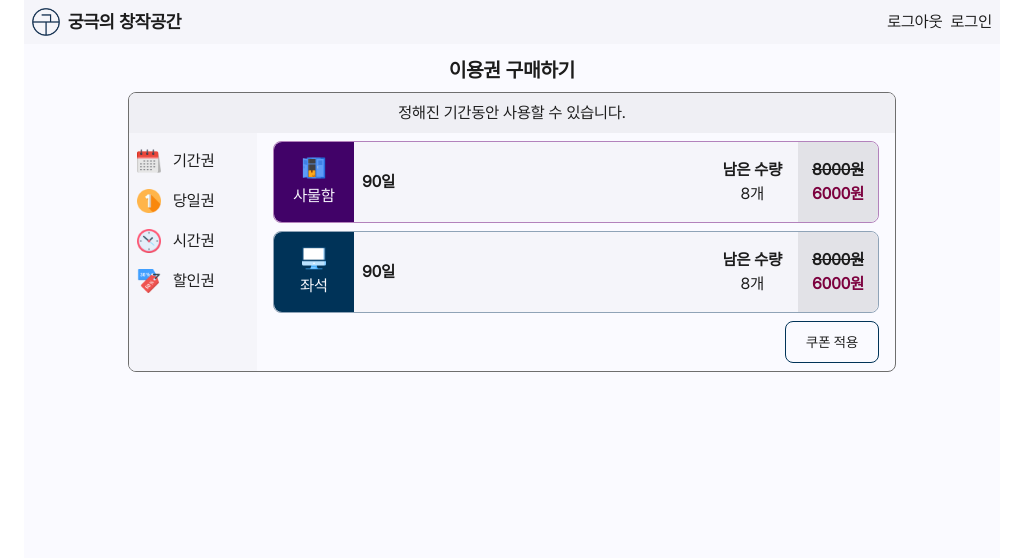
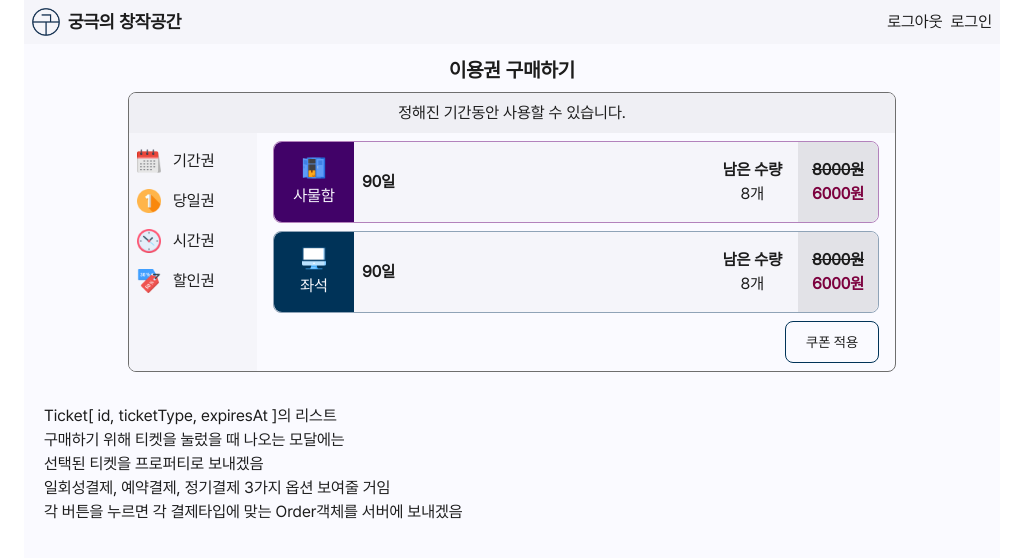
Before and after one commit to archive-xee/hot-desking-app, a Next.js app: page /ticket in a window 1280 px wide. Shown: the top 558 px of the page, without its empty margins (128-1150 px from the left). Built offline with nearby package versions, Linux system fonts and the light colour scheme.

Commit message:
[Add] 티켓 구매를 위해 모달 열였을 때 넘기는 Ticket + 결제버튼 누른 이후의 flow (결제객체 서버에 넘김)의 설명

```diff
--- a/src/app/ticket/page.tsx
+++ b/src/app/ticket/page.tsx
@@ -88,6 +88,13 @@ export default function TicketPage() {
           </Link>
         }
       />
+      <p>
+        <br /> Ticket[ id, ticketType, expiresAt ]의 리스트
+        <br /> 구매하기 위해 티켓을 눌렀을 때 나오는 모달에는
+        <br /> 선택된 티켓을 프로퍼티로 보내겠음
+        <br /> 일회성결제, 예약결제, 정기결제 3가지 옵션 보여줄 거임
+        <br /> 각 버튼을 누르면 각 결제타입에 맞는 Order객체를 서버에 보내겠음
+      </p>
     </>
   )
 }
```
